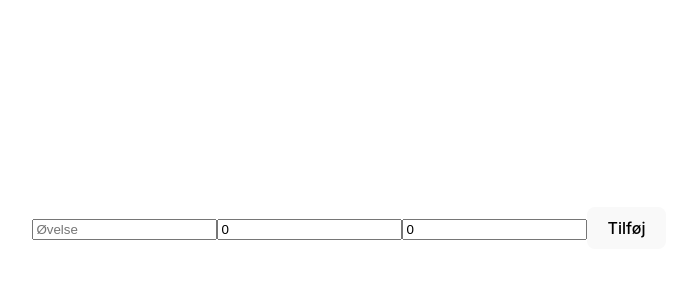
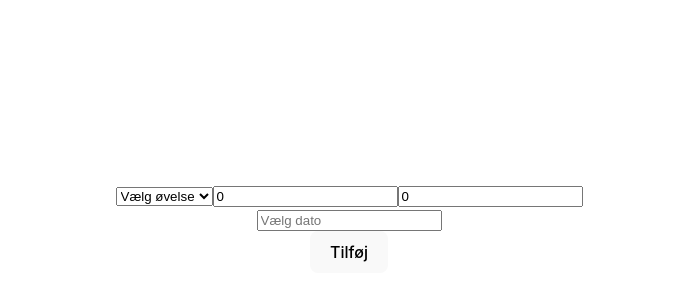
Before and after one commit to Robert-California/fitquest-react, a React (Vite) app: page /notepage in a window 1280 px wide. Shown: the part 164-464 px from the top of the page, without its empty margins (291-967 px from the left). Built offline with nearby package versions, Linux system fonts and the light colour scheme.

Commit message:
Tilføjet dropdown til øvelser og en datepicker

```diff
--- a/package.json
+++ b/package.json
@@ -10,11 +10,13 @@
   },
   "dependencies": {
     "react": "^18.2.0",
+    "react-datepicker": "^4.11.0",
     "react-dom": "^18.2.0",
     "react-router-dom": "^6.10.0"
   },
   "devDependencies": {
     "@types/react": "^18.0.28",
+    "@types/react-datepicker": "^4.10.0",
     "@types/react-dom": "^18.0.11",
     "@vitejs/plugin-react": "^3.1.0",
     "typescript": "^4.9.3",
--- a/src/components/NoteForm.tsx
+++ b/src/components/NoteForm.tsx
@@ -1,37 +1,51 @@
 import React, { useState } from "react";
-
+import DatePicker from "react-datepicker";
+import "react-datepicker/dist/react-datepicker.css";
+// Definerer props-objektet som bliver sendt ind til NoteForm-komponenten
 interface NoteFormProps {
-    onSubmit: (note: { exercise: string; weight: number; reps: number }) => void;
+    onSubmit: (note: { exercise: string; weight: number; reps: number; date: Date }) => void;
 }
 
+// React-komponenten NoteForm tager imod props-objektet onSubmit
 const NoteForm: React.FC<NoteFormProps> = ({ onSubmit }) => {
+
+    // useState-hooks til at håndtere værdierne i form-felterne
     const [exercise, setExercise] = useState<string>("");
     const [weight, setWeight] = useState<number>(0);
     const [reps, setReps] = useState<number>(0);
+    const [date, setDate] = useState<Date | null>(null);
 
-
-
+    // Funktion, der håndterer indsendelse af formularen, når submit-knappen trykkes på
     const handleSubmit = (event: any) => {
-        event.preventDefault();
-        onSubmit({ exercise, weight, reps });
+        event.preventDefault(); // Forhindrer standard opførsel
+        const currentDate = new Date();
+        const selectedDate = date || currentDate;
+        onSubmit({ exercise, weight, reps, date: selectedDate }); // Kalder onSubmit-prop'en(addNote) med nuværende værdi for exercise, weight og reps
     };
 
+    // Funktion, der opdaterer nuværende værdi for en input-værdi, når den ændres
     const handleChange = (event: any, setStateFunc: (value: any) => void) => {
-        setStateFunc(event.target.value);
+        setStateFunc(event.target.value); // Opdaterer state-værdien med den nye værdi fra input-feltet
     }
+    const handleSelectChange = (event: any) => {
+        setExercise(event.target.value);
+    };
+
     return (
         <form onSubmit={handleSubmit}>
-            <input
-                type="text"
-                value={exercise}
-                placeholder="Øvelse"
-                onChange={(event) => handleChange(event, setExercise)}
-            />
+            <select name="exercise" onChange={handleSelectChange} value={exercise}>
+                <option value="" disabled hidden>
+                    Vælg øvelse
+                </option>
+                <option value="bænkpres">Bænkpres</option>
+                <option value="dødløft">Dødløft</option>
+                <option value="squat">Squat</option>
+            </select>
             <input
                 type="text"
                 value={weight}
                 placeholder="Vægt i KG"
-                onChange={(event) => handleChange(event, setWeight)}
+                onChange={(event) => handleChange(event, setWeight)} // Kalder handleChange med event-objektet og funktionen til at opdatere state-værdien
             />
             <input
                 type="text"
@@ -39,9 +53,17 @@ const NoteForm: React.FC<NoteFormProps> = ({ onSubmit }) => {
                 placeholder="Reps"
                 onChange={(event) => handleChange(event, setReps)}
             />
+            <div>
+                <DatePicker
+                    selected={date}
+                    onChange={(date) => setDate(date)}
+                    placeholderText="Vælg dato"
+                />
+            </div>
             <button type="submit">Tilføj</button>
         </form>
     );
 }
 
+// Eksporterer NoteForm-komponenten som standard eksport
 export default NoteForm;
--- a/src/components/NoteList.tsx
+++ b/src/components/NoteList.tsx
@@ -2,7 +2,7 @@
 import React from "react";
 
 interface NoteListProps {
-    notes: { exercise: string; weight: number; reps: number }[];
+    notes: { exercise: string; weight: number; reps: number; date: Date }[];
 }
 
 const NoteList: React.FC<NoteListProps> = ({ notes }) => {
@@ -10,7 +10,7 @@ const NoteList: React.FC<NoteListProps> = ({ notes }) => {
         <ul>
             {notes.map((note, index) => (
                 <li key={index}>
-                    {note.exercise}, {note.weight} kg, {note.reps} reps
+                    {note.exercise}, {note.weight} kg, {note.reps} reps, {note.date.toLocaleDateString()}
                 </li>
             ))}
         </ul>
--- a/src/pages/NotePage.tsx
+++ b/src/pages/NotePage.tsx
@@ -1,23 +1,30 @@
-// NotePage.tsx
 import React, { useState } from "react";
 import NoteForm from "../components/NoteForm";
 import NoteList from "../components/NoteList";
 
+// Definerer en React-komponent kaldet NotePage med typesikring
 const NotePage: React.FC = () => {
+    // Opretter en lokal tilstandsvariabel (notes) og en tilhørende opdateringsfunktion (setNotes)
+    // til at holde styr på noterne, som er en liste af objekter med exercise, weight og reps
     const [notes, setNotes] = useState<
-        { exercise: string; weight: number; reps: number }[]
+        { exercise: string; weight: number; reps: number; date: Date }[]
     >([]);
 
-    const addNote = (note: { exercise: string; weight: number; reps: number }) => {
+    // Definerer en funktion (addNote), der tager en note og tilføjer den til notes-tilstanden
+    const addNote = (note: { exercise: string; weight: number; reps: number; date: Date }) => {
         setNotes((prevNotes) => [...prevNotes, note]);
     };
 
+    // Returnerer JSX med en div, der indeholder NoteForm og NoteList komponenterne
     return (
         <div>
+            {/* NoteForm komponenten modtager onSubmit som en prop og sætter den til addNote funktionen */}
             <NoteForm onSubmit={addNote} />
+            {/* NoteList komponenten modtager notes som en prop */}
             <NoteList notes={notes} />
         </div>
     );
 };
 
+// Eksporterer NotePage som standard eksport
 export default NotePage;
```
Also changed, not shown: 1 other file (tests, documents, lock files or other folders).
